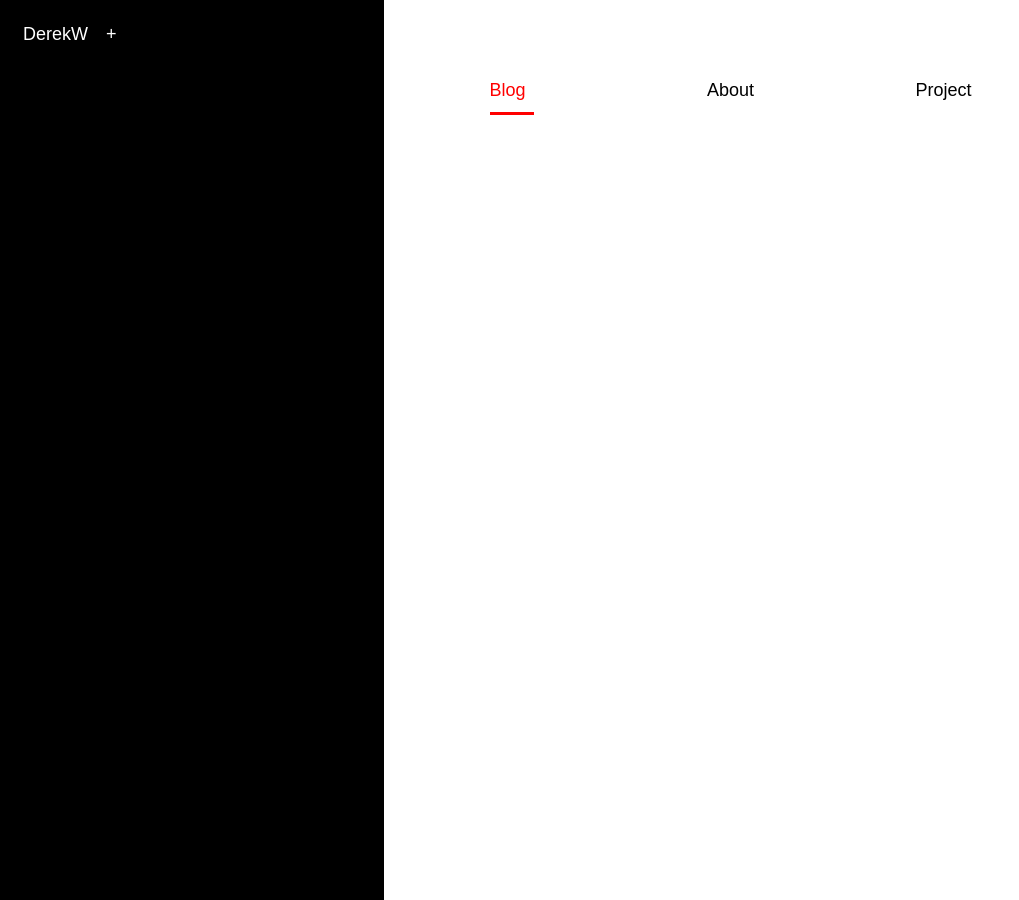
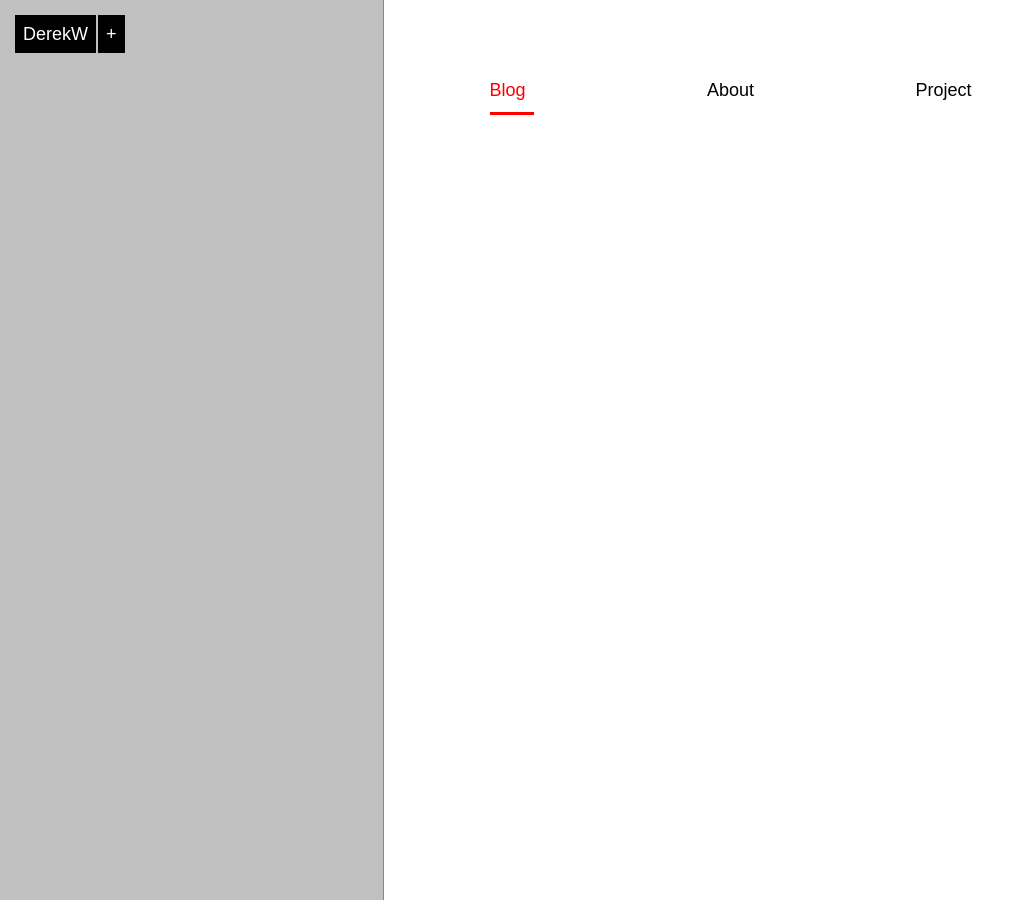
Before and after one commit to birdinforest/birdinforest.github.io, a Jekyll site: the page built from index.md, in a window 1280 px wide. Shown: the whole page, without its empty margins (0-1019 px from the left). Built offline with Jekyll 4.4.1, drawn with Linux system fonts in a browser that asks for light colours; Markdown is read by kramdown in place of the engine named in the settings.

Commit message:
change side bar color

```diff
--- a/css/default.css
+++ b/css/default.css
@@ -84,7 +84,7 @@ pre ol{margin-left:25px;list-style-type:decimal;}
     background-position:50% 50%;
 }
 .blog .aside{
-	background:#000;
+	background:#c0c0c0;
     box-shadow:inset -1px 0 0 rgba(0,0,0,0.3);
     background-size:cover
 	/**
@@ -92,7 +92,7 @@ pre ol{margin-left:25px;list-style-type:decimal;}
 	**/
 }
 .opinion .aside{
-	background:#000;
+	background:#c0c0c0;
     box-shadow:inset -1px 0 0 rgba(0,0,0,0.3);
     background-size:cover
 	/**
@@ -101,7 +101,7 @@ pre ol{margin-left:25px;list-style-type:decimal;}
 	**/
 }
 .project .aside{
-	background:#000;
+	background:#c0c0c0;
     box-shadow:inset -1px 0 0 rgba(0,0,0,0.3);
     background-size:cover
 	/**
```
Also changed, not shown: images/baybay_meitu_1.jpg.
